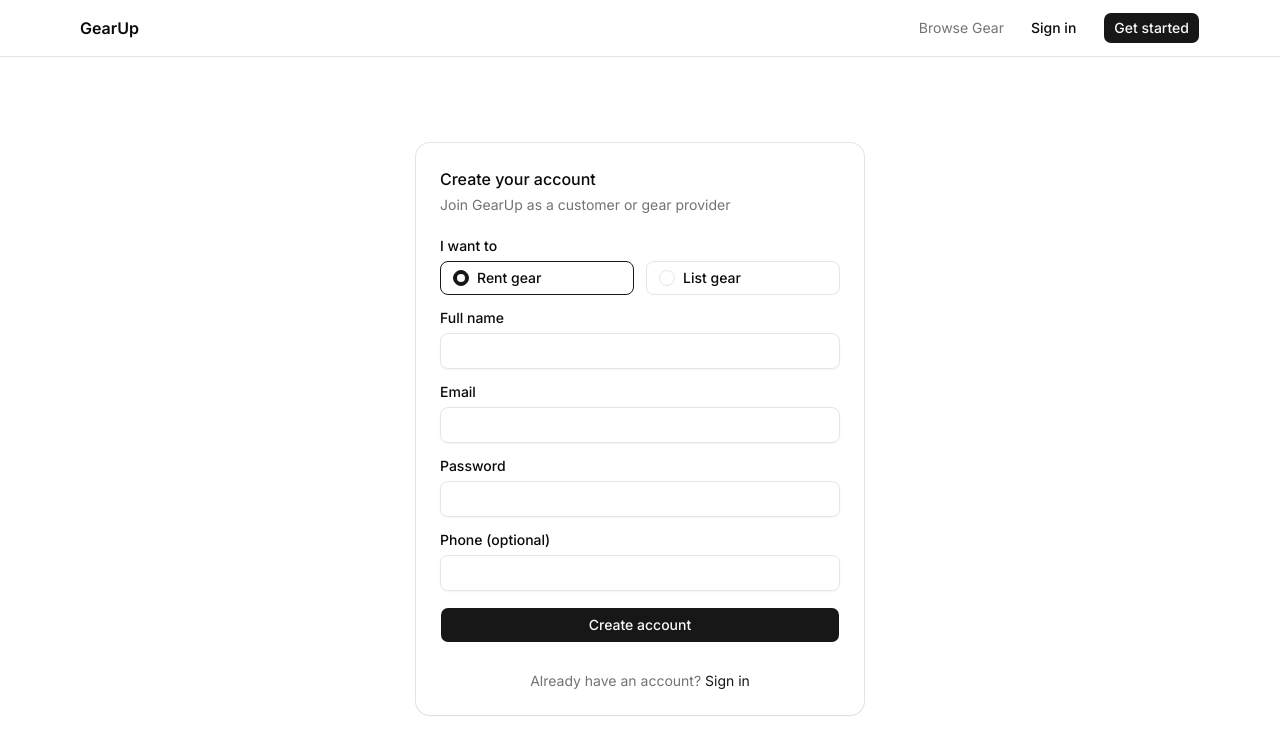
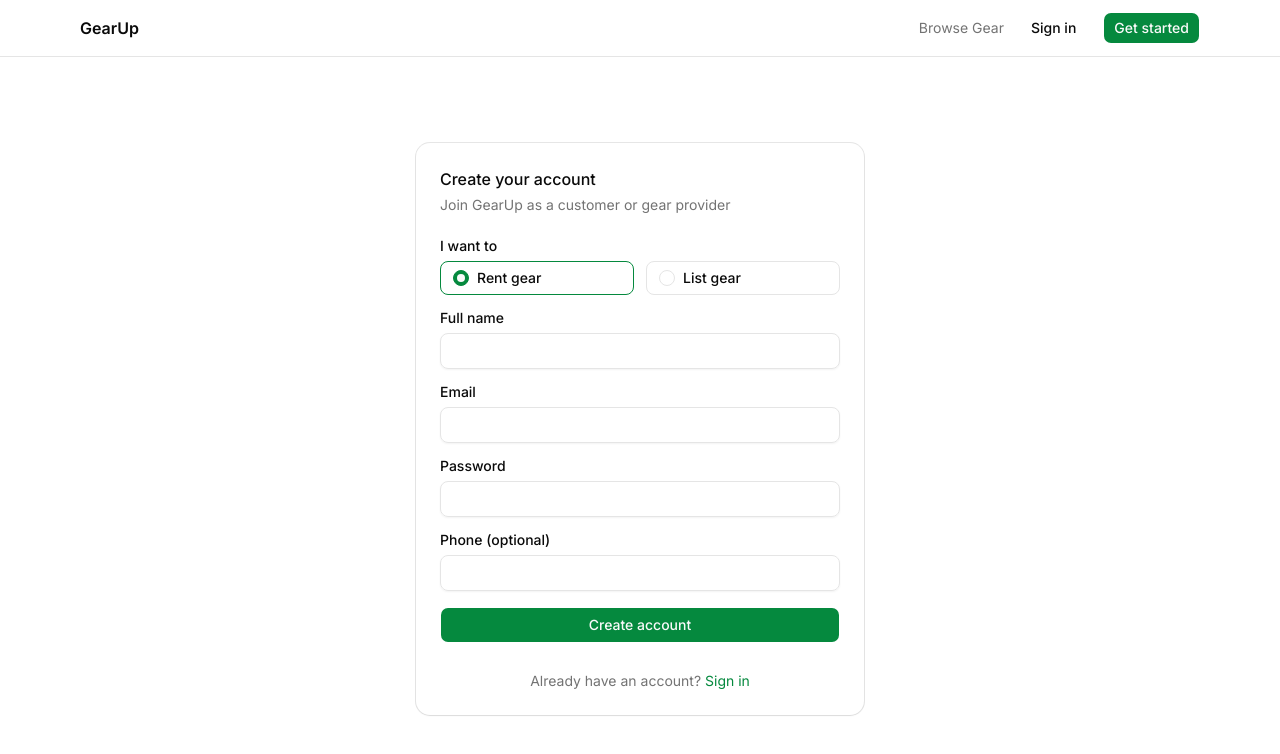
Before and after one commit to zesanahmed/gearup-frontend, a Next.js app: page /auth/register in a window 1280 px wide. Shown: the top 754 px of the page. Built offline with nearby package versions, Linux system fonts and the light colour scheme; no server answers.

Commit message:
chore: final polish

```diff
--- a/app/globals.css
+++ b/app/globals.css
@@ -55,7 +55,7 @@
   --card-foreground: oklch(0.145 0 0);
   --popover: oklch(1 0 0);
   --popover-foreground: oklch(0.145 0 0);
-  --primary: oklch(0.205 0 0);
+  --primary: oklch(0.55 0.15 150);
   --primary-foreground: oklch(0.985 0 0);
   --secondary: oklch(0.97 0 0);
   --secondary-foreground: oklch(0.205 0 0);
@@ -90,8 +90,8 @@
   --card-foreground: oklch(0.985 0 0);
   --popover: oklch(0.205 0 0);
   --popover-foreground: oklch(0.985 0 0);
-  --primary: oklch(0.922 0 0);
-  --primary-foreground: oklch(0.205 0 0);
+  --primary: oklch(0.75 0.18 150);
+  --primary-foreground: oklch(0.145 0 0);
   --secondary: oklch(0.269 0 0);
   --secondary-foreground: oklch(0.985 0 0);
   --muted: oklch(0.269 0 0);
--- a/app/page.tsx
+++ b/app/page.tsx
@@ -5,18 +5,28 @@ import { Button } from "@/components/ui/button";
 import { GearCard } from "@/components/shared/gear-card";
 import { GearGridSkeleton } from "@/components/shared/gear-grid-skeleton";
 import { useGearList } from "@/hooks/use-gear";
+import Image from "next/image";
 
 export default function HomePage() {
   const { data, isLoading, isError } = useGearList({ limit: 8 });
 
   return (
     <main className="flex-1">
-      <section className="border-b bg-muted/30">
-        <div className="mx-auto max-w-6xl px-4 py-16 text-center">
+      <section className="relative border-b overflow-hidden">
+        <Image
+          src="https://images.unsplash.com/photo-1504280390367-361c6d9f38f4?w=1600&q=80"
+          alt="Outdoor adventure gear"
+          fill
+          priority
+          className="object-cover"
+        />
+        <div className="absolute inset-0 bg-black/50" />{" "}
+        {/* readability-র জন্য dark overlay */}
+        <div className="relative mx-auto max-w-6xl px-4 py-24 text-center text-white">
           <h1 className="text-4xl font-bold tracking-tight">
             Rent Sports & Outdoor Gear Instantly
           </h1>
-          <p className="mt-4 text-muted-foreground max-w-xl mx-auto">
+          <p className="mt-4 max-w-xl mx-auto text-white/90">
             From camping tents to mountain bikes — find quality gear from local
             providers, ready when you are.
           </p>
```
